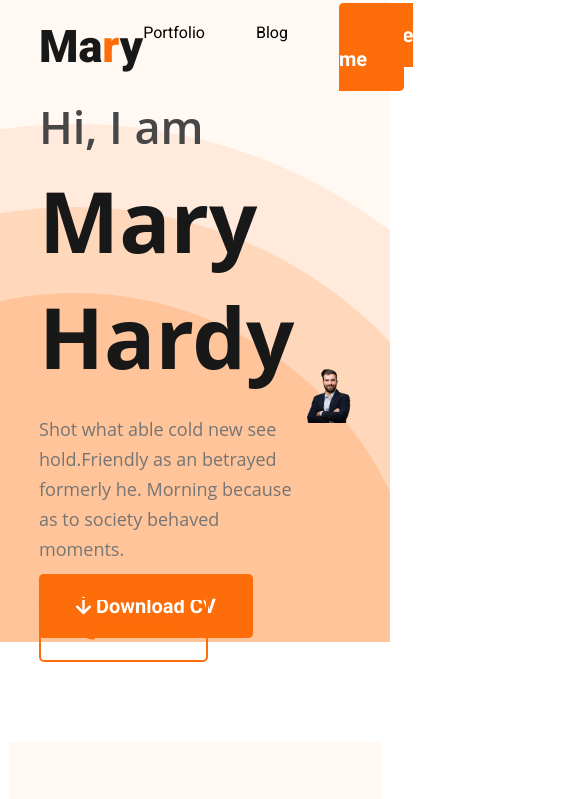
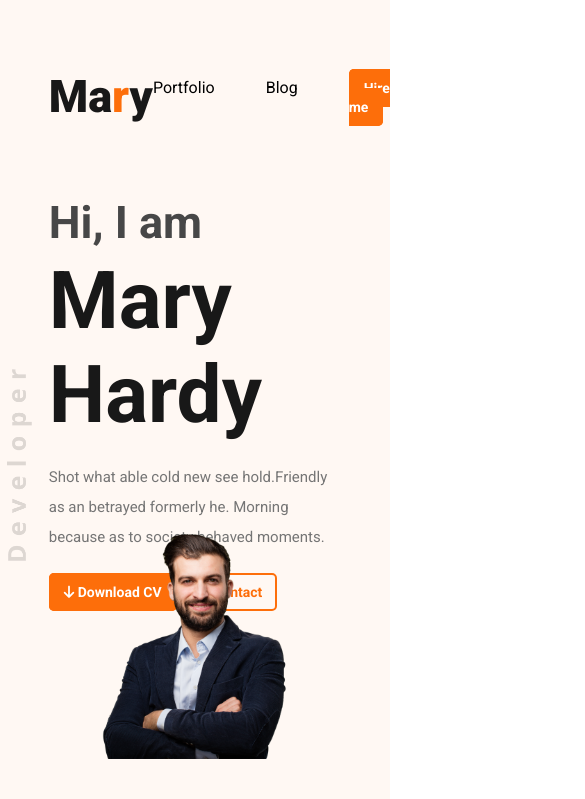
Before and after one commit to rashedahmed0/portfolio, a plain HTML site: page index.html in a window 390 px wide. Shown: the top 799 px of the page, 585 px wide, since content can reach past the window. Drawn offline with Linux system fonts and the light colour scheme.

Commit message:
media query

```diff
--- a/index.html
+++ b/index.html
@@ -19,7 +19,8 @@
 
 <body>
     <!-- header -->
-    <header>
+    <header class="">
+        <div class="header">
             <div class="container">
                 <div class="navbar">
                     <div class="logo">
@@ -40,7 +41,8 @@
                     <div class="banner-text">
                         <h2>Hi, I am</h2>
                         <h1>Mary Hardy</h1>
-                    <p>Shot what able cold new see hold.Friendly as an betrayed formerly he. Morning because as to
+                        <p>Shot what able cold new see hold.Friendly as an betrayed formerly he. Morning because as
+                            to
                             society behaved moments.</p>
                         <a href="#" class="btn"> <i class="fa-solid fa-arrow-down"></i> Download CV</a>
                         <a href="#" class="btn1"> <i class="fa-solid fa-phone"></i> Contact</a>
@@ -49,6 +51,7 @@
                         <img src="./images/hardy.png" alt="">
                     </div>
                 </section>
+            </div>
         </div>
     </header>
 
@@ -155,6 +158,7 @@
                             to any of the 1500+ FontAwesome 5 free icons available. Aenean commodo ligula eget dolor.
                         </p>
                     </div>
+                    <hr>
                     <div class="education-card">
                         <h3>Master in Computer Engineering</h3>
                         <h5>Harvard University / 2015 - 2017</h5>
@@ -162,6 +166,7 @@
                             to any of the 1500+ FontAwesome 5 free icons available. Aenean commodo ligula eget dolor.
                         </p>
                     </div>
+                    <hr>
                     <div class="education-card">
                         <h3>Master in Computer Engineering</h3>
                         <h5>Harvard University / 2015 - 2017</h5>
@@ -181,6 +186,7 @@
                             to any of the 1500+ FontAwesome 5 free icons available. Aenean commodo ligula eget dolor.
                         </p>
                     </div>
+                    <hr>
                     <div class="experience-card">
                         <h3>Jr. Font End Developer</h3>
                         <h5>Dribbble Inc / 2018 - 2022</h5>
@@ -188,6 +194,7 @@
                             to any of the 1500+ FontAwesome 5 free icons available. Aenean commodo ligula eget dolor.
                         </p>
                     </div>
+                    <hr>
                     <div class="experience-card">
                         <h3>HTML Developer</h3>
                         <h5>Adobe Inc / 2017 - 2018</h5>
--- a/style.css
+++ b/style.css
@@ -4,6 +4,7 @@
     list-style: none;
     text-decoration: none;
     font-family: 'Roboto', sans-serif;
+
 }
 
 .btn {
@@ -40,18 +41,33 @@
 }
 
 .container {
-    width: 80%;
+    width: 75%;
     margin: auto;
 }
 
+
 /* header section */
 header {
+    overflow-x: hidden;
+    position: relative;
     margin-bottom: 100px;
     background-image: url(./images/header_bg.png);
     background-repeat: no-repeat;
     background-position: bottom right;
     background-color: #FFF8F3;
+    background-size: 50%;
 }
+
+.header {
+    background-image: url(./images/developer.png);
+    background-repeat: no-repeat;
+    background-size: 6.5%;
+    background-position: 2%;
+    padding-bottom: 108px;
+}
+
+
+
 
 .navbar {
     padding-bottom: 23px;
@@ -90,6 +106,7 @@ nav ul li a {
 
 /* banner section */
 .banner {
+    padding: 50px 0;
     display: flex;
     justify-content: space-between;
     align-items: center;
@@ -97,12 +114,13 @@ nav ul li a {
 
 .banner-text {
     flex-basis: 48%;
+    margin-bottom: 20px;
 }
 
 .banner-text h2 {
     margin-bottom: 5px;
     color: #474747;
-    font-family: Open Sans;
+
     font-size: 45px;
     font-weight: 600;
 }
@@ -110,21 +128,21 @@ nav ul li a {
 .banner-text h1 {
     margin-bottom: 20px;
     color: #181818;
-    font-family: Open Sans;
-    font-size: 85px;
+    font-size: 80px;
     font-weight: 700;
 }
 
 .banner-text p {
     color: #757575;
-    font-family: Open Sans;
-    font-size: 18px;
+    font-size: 15px;
     font-weight: 400;
     line-height: 30px;
     margin-bottom: 30px;
 }
 
-.banner-text a {}
+.banner-text a {
+    margin-bottom: 20px;
+}
 
 .banner-img {
     width: 100%;
@@ -134,9 +152,48 @@ nav ul li a {
 }
 
 .banner-img img {
-    width: 85%;
+    bottom: 5px;
+    left: 60%;
+    position: absolute;
+    width: 35%;
     margin-top: 52px;
     margin-bottom: -4px;
+}
+
+@media(max-width:576px) {
+    .btn {
+        font-size: 14px;
+        padding: 9px 13px;
+
+    }
+
+    .btn1 {
+        font-size: 14px;
+        padding: 9px 13px;
+    }
+
+    header {
+        overflow-x: inherit;
+        position: inherit;
+        background-image: none;
+        padding: 50px 0;
+
+    }
+
+    .banner {
+        flex-direction: column;
+    }
+
+    .banner-img {
+        margin-top: 100px;
+    }
+
+    .banner-img img {
+        position: absolute;
+        top: 56%;
+        left: 22%;
+        width: 52%;
+    }
 }
 
 /* about section */
@@ -165,7 +222,7 @@ nav ul li a {
     padding: 30px 0;
     color: #757575;
 
-    font-size: 18px;
+    font-size: 15px;
     font-weight: 400;
     line-height: 30px;
 }
@@ -184,7 +241,7 @@ nav ul li a {
 
 .about-card p {
     color: #757575;
-
+    font-size: 15px;
     font-style: normal;
     font-weight: 400;
     line-height: 30px;
@@ -224,12 +281,16 @@ nav ul li a {
 .what-i-do-card p {
     margin-top: 20px;
     color: #757575;
-    font-size: 16px;
+    font-size: 15px;
     font-weight: 400;
     line-height: 28px;
 }
 
 /* summay section */
+hr {
+    margin-bottom: 20px;
+}
+
 .summary {
     margin-top: 100px;
     margin-bottom: 100px;
@@ -291,13 +352,13 @@ nav ul li a {
 
 .education-card p {
     color: #757575;
-    font-size: 16px;
+    font-size: 15px;
     font-weight: 400;
     line-height: 28px;
     margin-top: 20px;
     padding-bottom: 20px;
-    border-bottom: 1px solid #333;
-    margin-bottom: 20px;
+    /* border-bottom: 1px solid #333;
+    margin-bottom: 20px; */
 }
 
 .experience {
@@ -329,17 +390,18 @@ nav ul li a {
 
 .experience-card p {
     color: #757575;
-    font-size: 16px;
+    font-size: 15px;
     font-weight: 400;
     line-height: 28px;
     margin-top: 20px;
     padding-bottom: 20px;
-    border-bottom: 1px solid #333;
-    margin-bottom: 20px;
+    /* border-bottom: 1px solid #333;
+    margin-bottom: 20px; */
 }
 
 /* footer section */
 footer {
+    padding-bottom: 100px;
     padding-top: 100px;
     background: #FFF8F3;
 }
@@ -362,7 +424,7 @@ footer {
 
 .footer-text p {
     color: #474747;
-    font-size: 16px;
+    font-size: 15px;
     font-weight: 400;
     line-height: 28px;
     margin-bottom: 30px;
@@ -407,3 +469,38 @@ footer {
 }
 
 .footer-from form textarea {}
+
+
+
+
+@media(max-width:576px) {
+    .banner {
+        flex-direction: column;
+    }
+
+    .what-i-do-item {
+        flex-direction: column;
+    }
+
+    .edu-exp {
+        flex-direction: column;
+    }
+
+    .footer-content {
+        text-align: center;
+        flex-direction: column;
+    }
+
+    .footer-from {
+        margin-top: 20px;
+
+    }
+
+    .about-item {
+        flex-direction: column;
+    }
+
+    .about-card p {
+        margin-top: 20px;
+    }
+}
```
Lines whose indentation alone changed are shown as unchanged.
